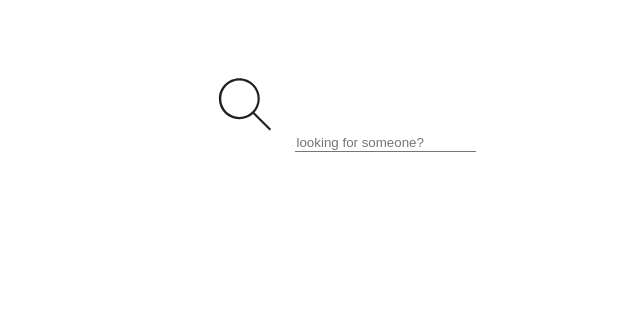
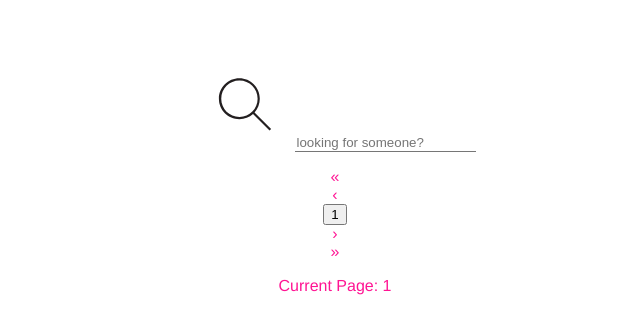
Before and after one commit to tracyalison11/github-user-search, a Vue app: page / in a window 1280 px wide. Shown: the top 334 px of the page, without its empty margins (305-945 px from the left). Built offline with nearby package versions, Linux system fonts and the light colour scheme.

Commit message:
Added bootstrap and vue bootstrap to implement pagination

```diff
--- a/package.json
+++ b/package.json
@@ -9,6 +9,8 @@
   },
   "dependencies": {
     "axios": "^0.19.0",
+    "bootstrap": "^4.3.1",
+    "bootstrap-vue": "^2.0.0-rc.27",
     "core-js": "^2.6.5",
     "vue": "^2.6.10",
     "vue-axios": "^2.1.4"
--- a/public/index.html
+++ b/public/index.html
@@ -3,7 +3,7 @@
   <head>
     <meta charset="utf-8">
     <meta http-equiv="X-UA-Compatible" content="IE=edge">
-    <meta name="viewport" content="width=device-width,initial-scale=1.0">
+    <meta name="viewport" content="width=device-width, initial-scale=1, shrink-to-fit=no">
     <link rel="icon" href="<%= BASE_URL %>favicon.ico">
     <script src="https://cdnjs.cloudflare.com/ajax/libs/jquery/2.2.4/jquery.min.js"></script>
     <title>github-user-search</title>
--- a/src/components/HelloWorld.vue
+++ b/src/components/HelloWorld.vue
@@ -9,8 +9,24 @@
       width="100px" />
       <input id="search-input" type="text" placeholder="looking for someone?" v-on:keyup="searchForGitHubUsers"/>
       <p v-if="loaded">Total search results: {{this.totalResults}}</p>
-      <div v-for="user in users">
-        {{user}}
+
+      <b-table
+        id="my-table"
+        :items="users"
+        :per-page="perPage"
+        :current-page="currentPage"
+        small
+      ></b-table>
+
+      <div class="overflow-auto">
+        <b-pagination
+          v-model="currentPage"
+          :total-rows="users"
+          :per-page="perPage"
+          aria-controls="my-table"
+        ></b-pagination>
+
+        <p class="mt-3">Current Page: {{ currentPage }}</p>
       </div>
 
     </div>
@@ -26,6 +42,8 @@ export default {
     return {
       users: [],
       totalResults: 0,
+      perPage: 10,
+      currentPage: 1,
       loaded: false
     }
   },
--- a/src/main.js
+++ b/src/main.js
@@ -1,6 +1,9 @@
 import Vue from 'vue'
 import App from './App.vue'
+import BootstrapVue from 'bootstrap-vue'
 import axios from 'axios'
+
+Vue.use(BootstrapVue)
 
 Vue.config.productionTip = false
 
--- a/src/styles/styles.css
+++ b/src/styles/styles.css
@@ -1,4 +1,3 @@
-
 #app {
   font-family: 'Avenir', Helvetica, Arial, sans-serif;
   -webkit-font-smoothing: antialiased;
```
Also changed, not shown: 1 other file (tests, documents, lock files or other folders).
